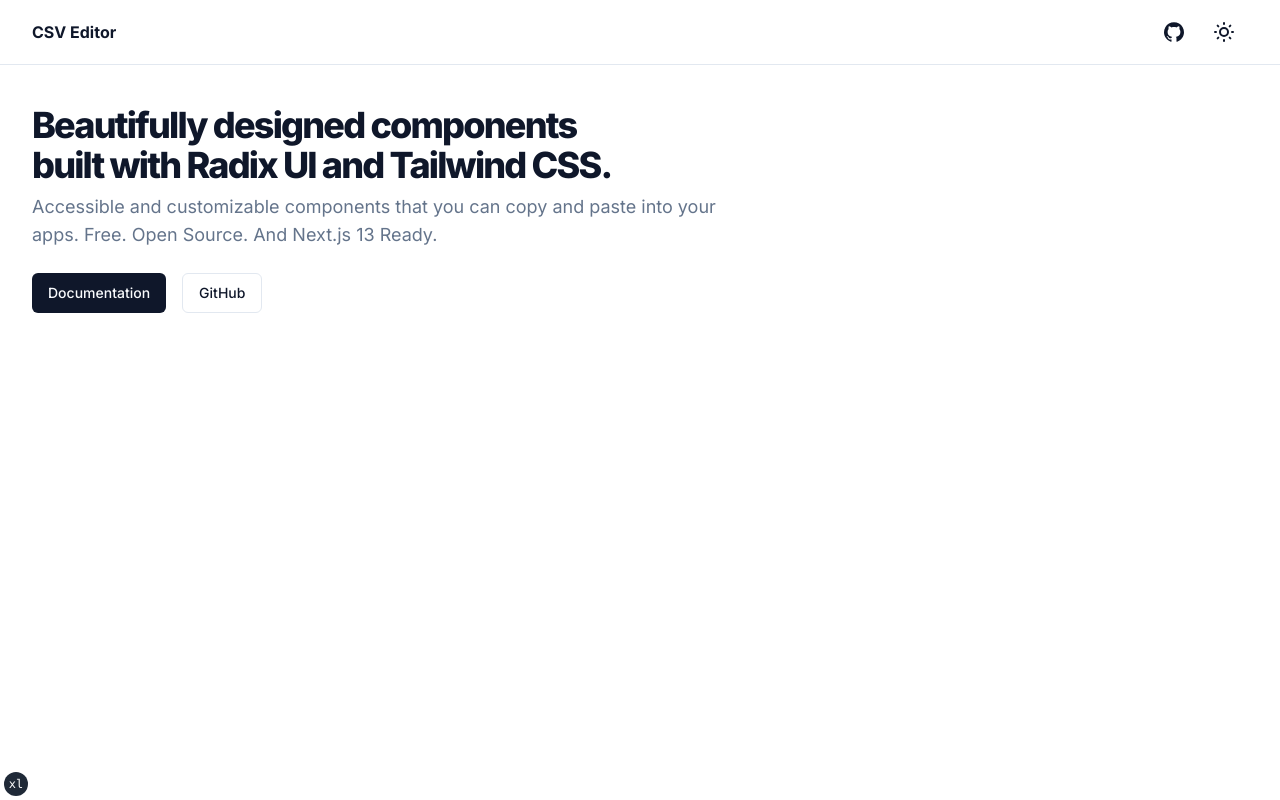
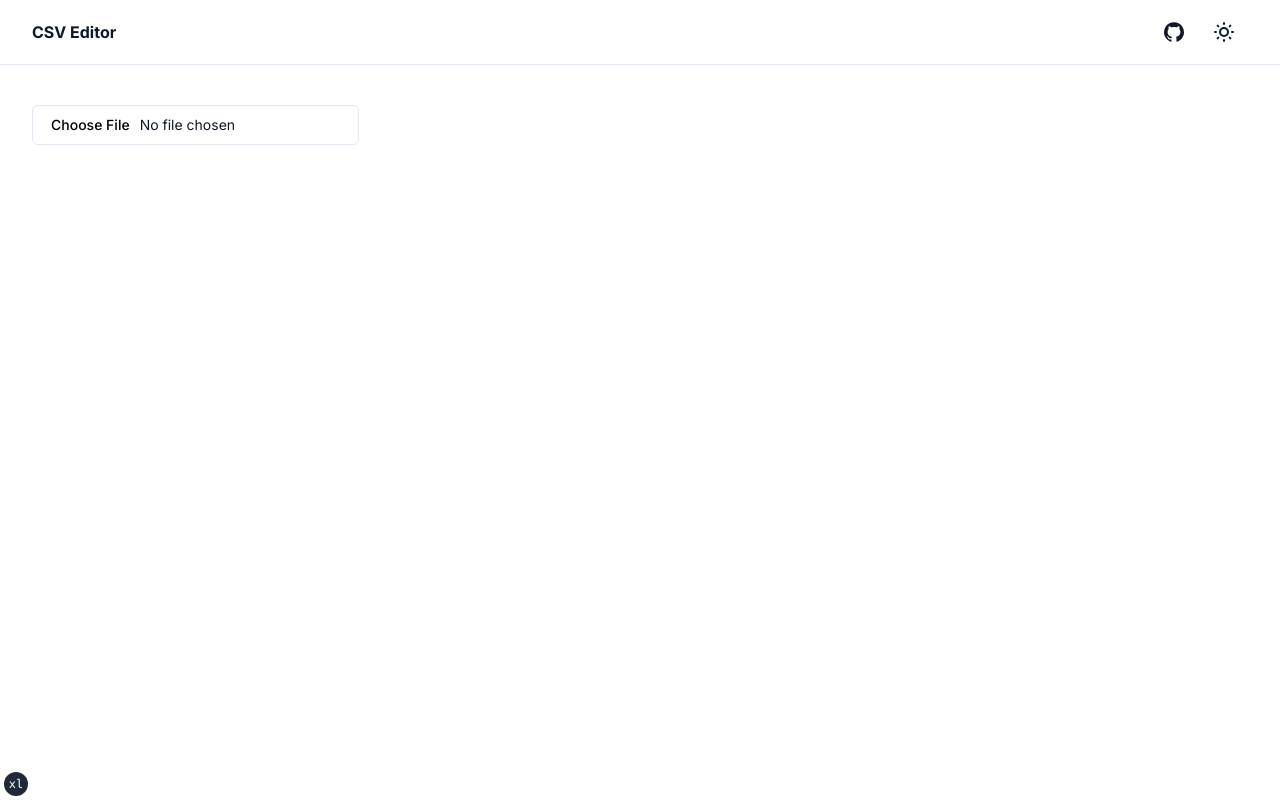
Before and after one commit to antonio-pimentel/csv-online, a Next.js app: page / in a window 1280 px wide. Built offline with nearby package versions, Linux system fonts and the light colour scheme.

Commit message:
Remove nav from header.

```diff
--- a/app/page.tsx
+++ b/app/page.tsx
@@ -1,38 +1,10 @@
-import Link from "next/link"
-
-import { siteConfig } from "@/config/site"
-import { buttonVariants } from "@/components/ui/button"
+import { MainComponent } from "@/components/main"
 
 export default function IndexPage() {
   return (
     <section className="container grid items-center gap-6 pb-8 pt-6 md:py-10">
       <div className="flex max-w-[980px] flex-col items-start gap-2">
-        <h1 className="text-3xl font-extrabold leading-tight tracking-tighter md:text-4xl">
-          Beautifully designed components <br className="hidden sm:inline" />
-          built with Radix UI and Tailwind CSS.
-        </h1>
-        <p className="max-w-[700px] text-lg text-muted-foreground">
-          Accessible and customizable components that you can copy and paste
-          into your apps. Free. Open Source. And Next.js 13 Ready.
-        </p>
-      </div>
-      <div className="flex gap-4">
-        <Link
-          href={siteConfig.links.github}
-          target="_blank"
-          rel="noreferrer"
-          className={buttonVariants()}
-        >
-          Documentation
-        </Link>
-        <Link
-          target="_blank"
-          rel="noreferrer"
-          href={siteConfig.links.github}
-          className={buttonVariants({ variant: "outline" })}
-        >
-          GitHub
-        </Link>
+        <MainComponent />
       </div>
     </section>
   )
--- a/components/main-nav.tsx
+++ /dev/null
@@ -1,40 +0,0 @@
-import * as React from "react"
-import Link from "next/link"
-
-import { NavItem } from "@/types/nav"
-import { siteConfig } from "@/config/site"
-import { cn } from "@/lib/utils"
-import { Icons } from "@/components/icons"
-
-interface MainNavProps {
-  items?: NavItem[]
-}
-
-export function MainNav({ items }: MainNavProps) {
-  return (
-    <div className="flex gap-6 md:gap-10">
-      <Link href="/" className="flex items-center space-x-2">
-        <span className="inline-block font-bold">CSV Editor</span>
-      </Link>
-      {items?.length ? (
-        <nav className="flex gap-6">
-          {items?.map(
-            (item, index) =>
-              item.href && (
-                <Link
-                  key={index}
-                  href={item.href}
-                  className={cn(
-                    "flex items-center text-sm font-medium text-muted-foreground",
-                    item.disabled && "cursor-not-allowed opacity-80"
-                  )}
-                >
-                  {item.title}
-                </Link>
-              )
-          )}
-        </nav>
-      ) : null}
-    </div>
-  )
-}
--- a/components/site-header.tsx
+++ b/components/site-header.tsx
@@ -3,14 +3,17 @@
 import { siteConfig } from "@/config/site"
 import { buttonVariants } from "@/components/ui/button"
 import { Icons } from "@/components/icons"
-import { MainNav } from "@/components/main-nav"
 import { ThemeToggle } from "@/components/theme-toggle"
 
 export function SiteHeader() {
   return (
     <header className="sticky top-0 z-40 w-full border-b bg-background">
       <div className="container flex h-16 items-center space-x-4 sm:justify-between sm:space-x-0">
-        <MainNav items={siteConfig.mainNav} />
+        <div className="flex gap-6 md:gap-10">
+          <Link href="/" className="flex items-center space-x-2">
+            <span className="inline-block font-bold">CSV Editor</span>
+          </Link>
+        </div>
         <div className="flex flex-1 items-center justify-end space-x-4">
           <nav className="flex items-center space-x-1">
             <Link
--- a/types/nav.ts
+++ /dev/null
@@ -1,6 +0,0 @@
-export interface NavItem {
-  title: string
-  href?: string
-  disabled?: boolean
-  external?: boolean
-}
```
